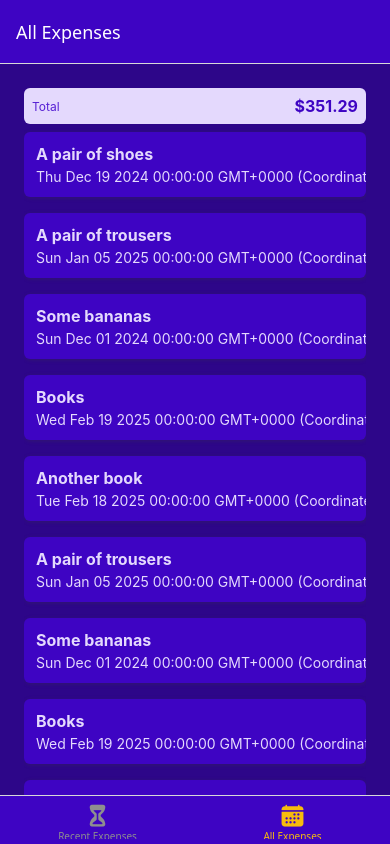
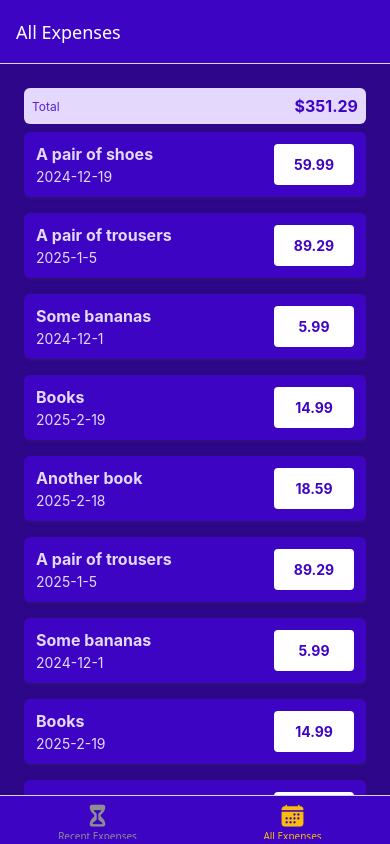
Before and after one commit to Ezekiel-Faith/Expense-Tracker, a React Native app: screen /AllExpenses in a window 390 px wide. Built offline with nearby package versions, Linux system fonts and the light colour scheme.

Commit message:
formatting date

```diff
--- a/components/ExpensesOutput/ExpenseItem.js
+++ b/components/ExpensesOutput/ExpenseItem.js
@@ -1,5 +1,6 @@
 import { Pressable, StyleSheet, Text, View } from 'react-native';
 import { GlobalStyles } from '../../constants/styles';
+import { getFormattedDate } from '../../util/dat';
 
 export default function ExpenseItem({ description, date, amount }) {
   return (
@@ -9,11 +10,11 @@ export default function ExpenseItem({ description, date, amount }) {
           <Text style={[styles.textBase, styles.descriptionText]}>
             {description}
           </Text>
-          <Text style={styles.textBase}>{date.toString()}</Text>
+          <Text style={styles.textBase}>{getFormattedDate(date)}</Text>
         </View>
 
         <View style={styles.amountContainer}>
-          <Text style={styles.amountText}>{amount}</Text>
+          <Text style={styles.amountText}>{amount.toFixed(2)}</Text>
         </View>
       </View>
     </Pressable>
@@ -54,6 +55,7 @@ const styles = StyleSheet.create({
     justifyContent: 'center',
     alignItems: 'center',
     borderRadius: 4,
+    minWidth: 80,
   },
 
   amountText: {
--- /dev/null
+++ b/util/dat.js
@@ -0,0 +1,3 @@
+export function getFormattedDate(date) {
+  return `${date.getFullYear()}-${date.getMonth() + 1}-${date.getDate()}`;
+}
```
